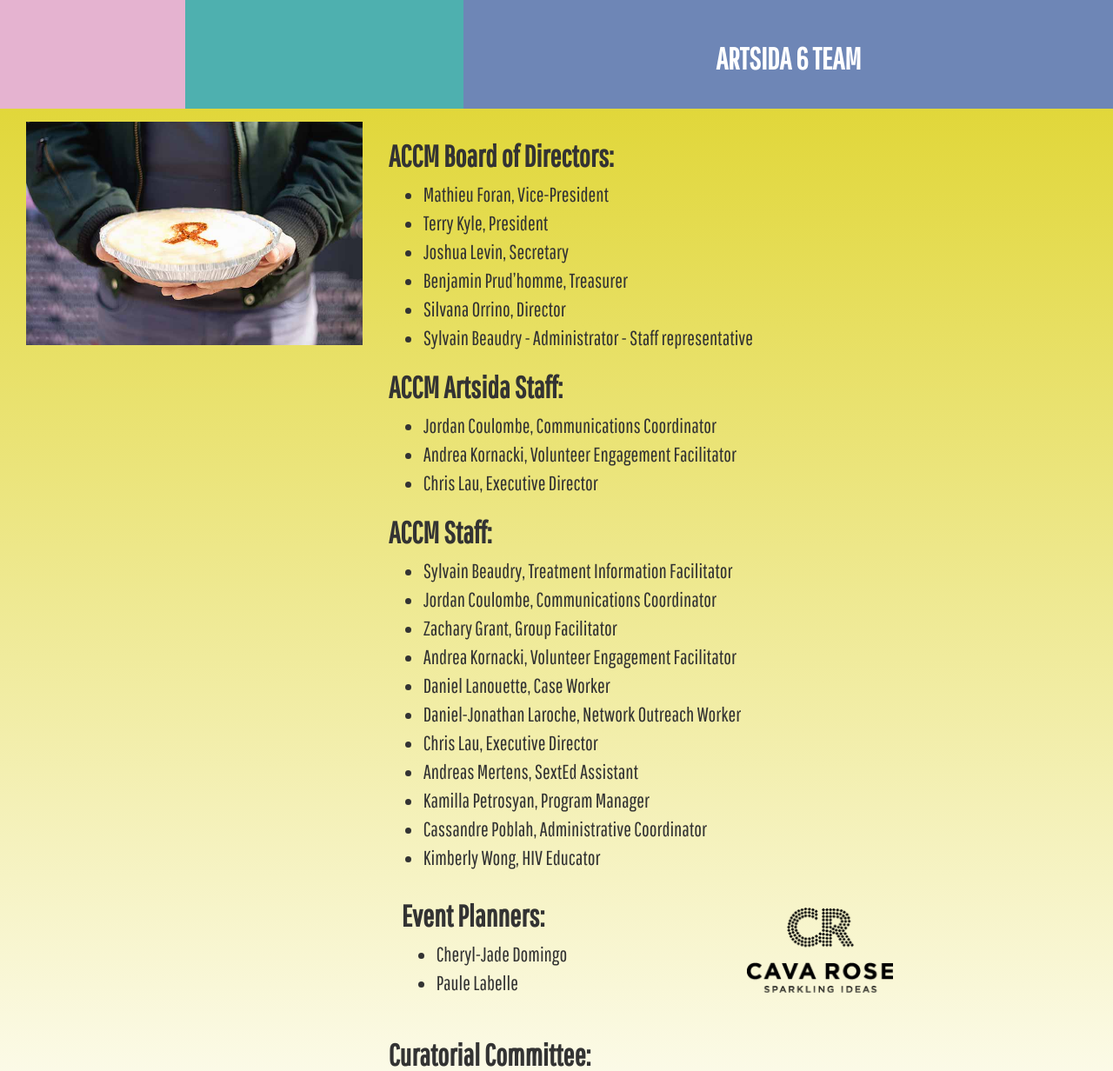
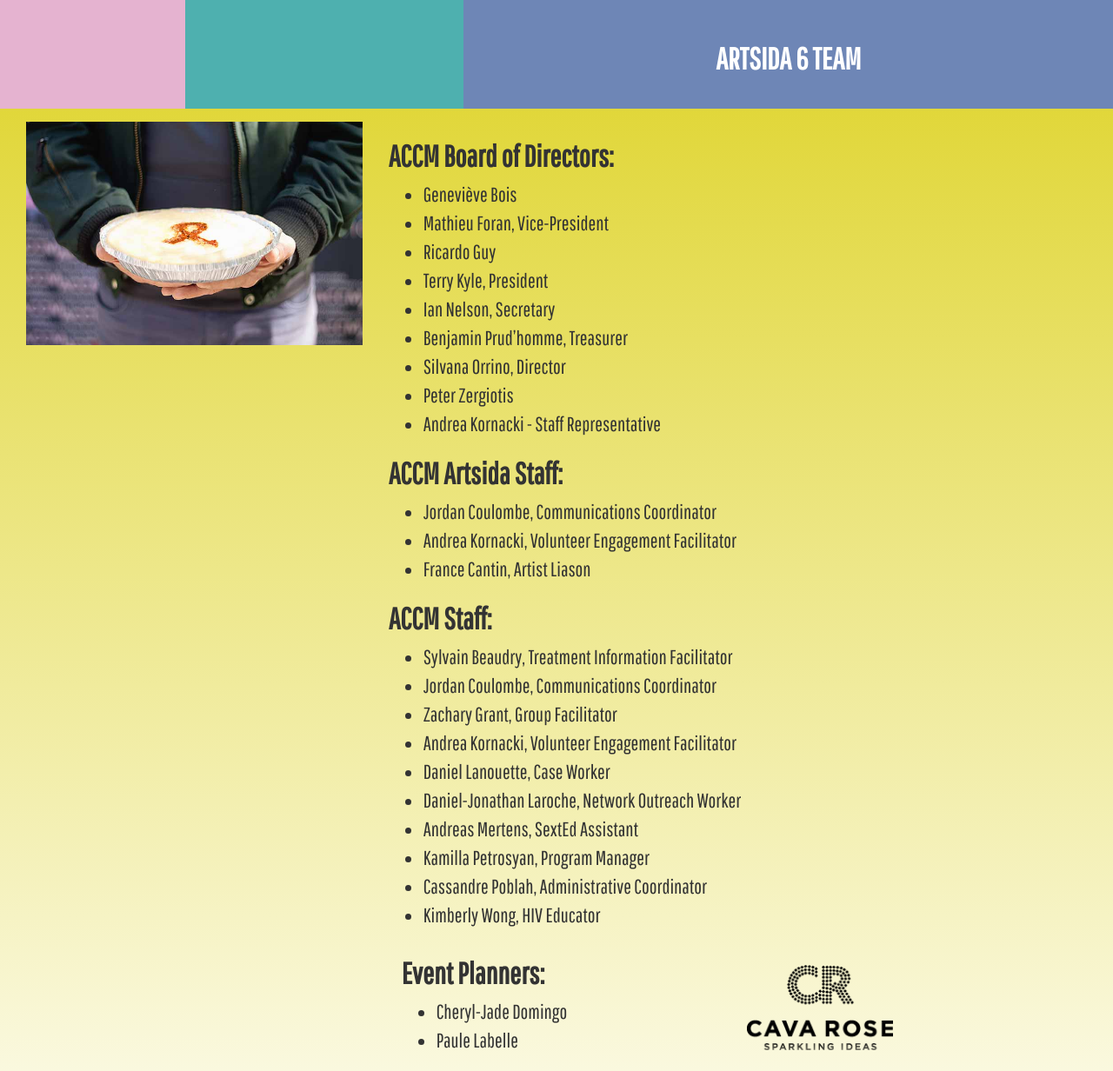
Before and after one commit to shawnthompson/artsida, a PHP site: page /team.php in a window 1280 px wide. Shown: the part 384-1616 px from the top of the page at 87% size. Run offline with PHP 8.4, Linux system fonts and the light colour scheme; some libraries are stand-ins or nearby versions.

Commit message:
Credit changes

```diff
--- a/contact.php
+++ b/contact.php
@@ -8,7 +8,6 @@
 <?php include('header.php'); ?>
 
 <p>Jordan Coulombe – ACCM Communications Coordinator<br />
-Chris Lau – ACCM Executive Director<br />
 <a href="mailto:artsida@accmontreal.org">artsida@accmontreal.org</a><br />
 514-529-9462</p>
 
--- a/joindre.php
+++ b/joindre.php
@@ -7,8 +7,7 @@
 ?>
 <?php include('header.php'); ?>
 
-<p>Jordan Coulombe – ACCM Communications Coordinator<br />
-Chris Lau – ACCM Executive Director<br />
+<p>Jordan Coulombe – ACCM Coordonnateur des communications<br />
 <a href="mailto:artsida@accmontreal.org">artsida@accmontreal.org</a><br />
 514-529-9462</p>
 
--- a/team.php
+++ b/team.php
@@ -9,18 +9,21 @@
 
 <h2><abbr title="AIDS Community Care Montreal">ACCM</abbr> Board of Directors:</h2>
 <ul>
+<li>Geneviève Bois</li>
 <li>Mathieu Foran, Vice-President</li>
+<li>Ricardo Guy</li>
 <li>Terry Kyle, President</li>
-<li>Joshua Levin, Secretary</li>
+<li>Ian Nelson, Secretary</li>
 <li>Benjamin Prud’homme, Treasurer</li>
 <li>Silvana Orrino, Director</li>
-<li>Sylvain Beaudry - Administrator - Staff representative</li>
+<li>Peter Zergiotis</li>
+<li>Andrea Kornacki - Staff Representative</li>
 </ul>
 <h2><abbr title="AIDS Community Care Montreal">ACCM</abbr> Artsida Staff:</h2>
 <ul>
 <li>Jordan Coulombe, Communications Coordinator</li>
 <li>Andrea Kornacki, Volunteer Engagement Facilitator</li>
-<li>Chris Lau, Executive Director</li>
+<li>France Cantin, Artist Liason</li>
 </ul>
 <h2><abbr title="AIDS Community Care Montreal">ACCM</abbr> Staff:</h2>
 <ul>
@@ -30,7 +33,6 @@
 <li>Andrea Kornacki, Volunteer Engagement Facilitator</li>
 <li>Daniel Lanouette, Case Worker</li>
 <li>Daniel-Jonathan Laroche, Network Outreach Worker</li>
-<li>Chris Lau, Executive Director</li>
 <li>Andreas Mertens, SextEd Assistant</li>
 <li>Kamilla Petrosyan, Program Manager</li>
 <li>Cassandre Poblah, Administrative Coordinator</li>
```
Also changed, not shown: equipe.php (+7 -5 lines).
